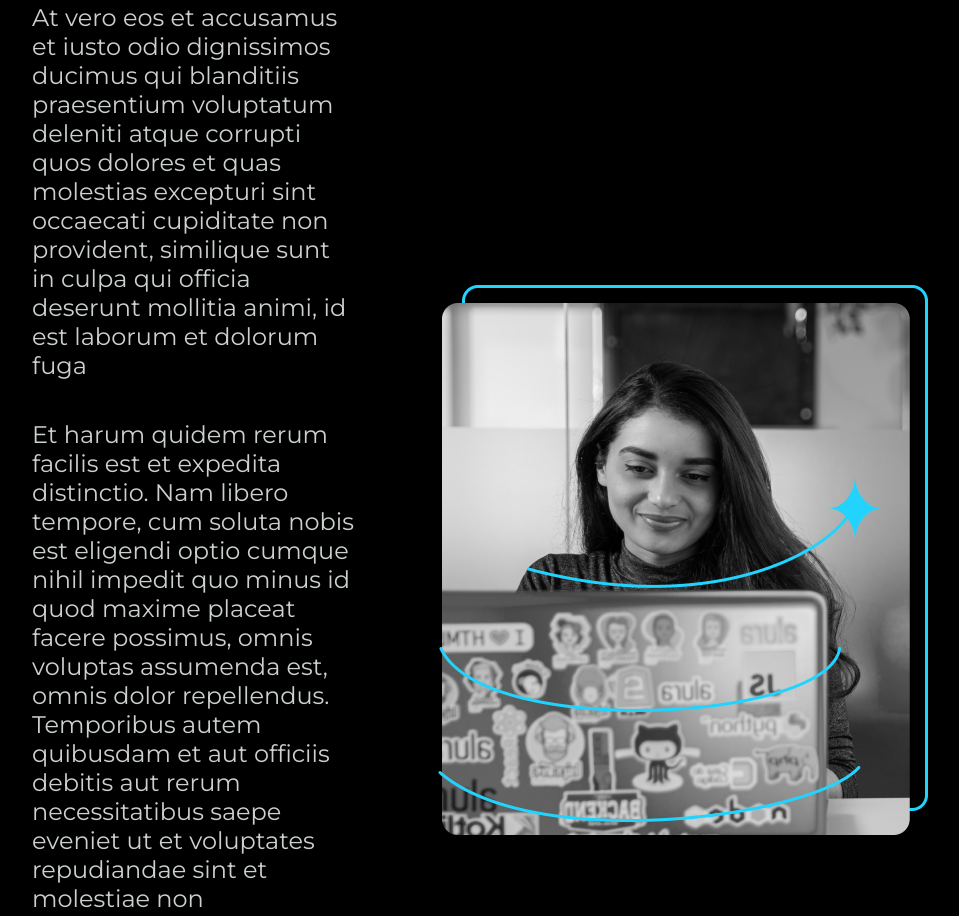
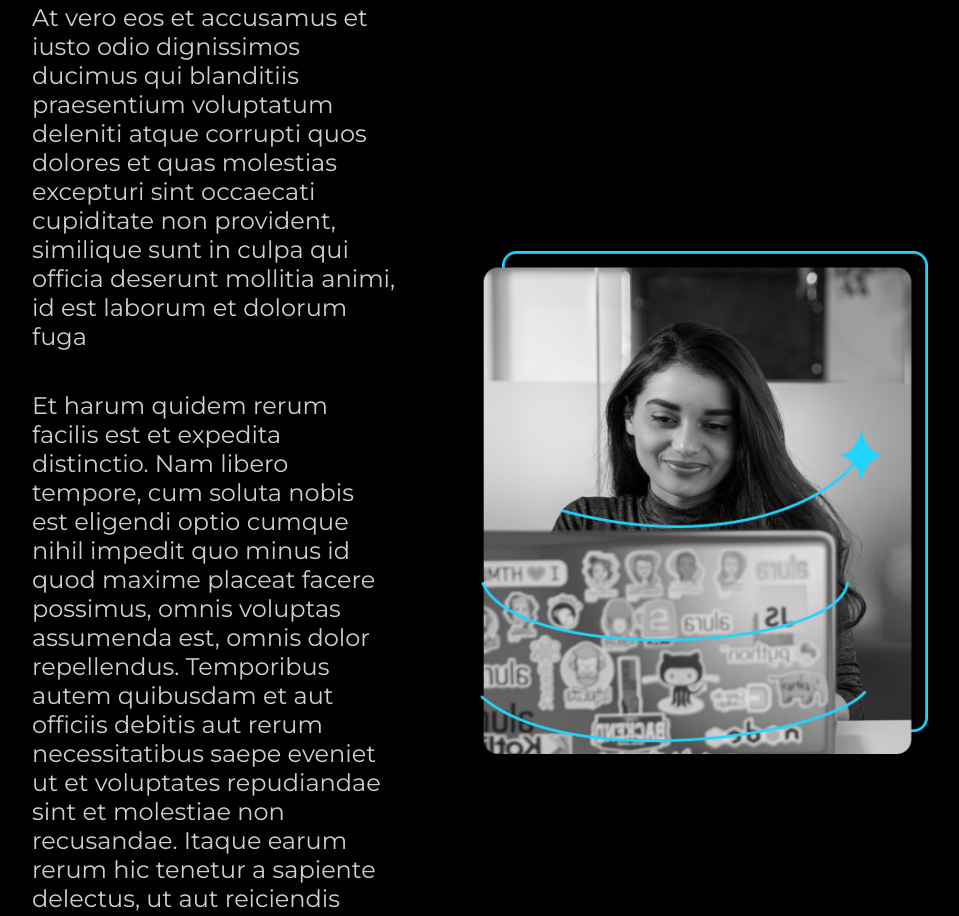
Before and after one commit to ejoao11/portifolio, a plain HTML site: page about.html in a window 1280 px wide. Shown: the part 259-1175 px from the top of the page, without its empty margins (160-1119 px from the left). Drawn offline with nearby package versions, Linux system fonts and the light colour scheme.

Commit message:
Update about.html
about: add class id tag img

```diff
--- a/about.html
+++ b/about.html
@@ -27,7 +27,8 @@
             </p>
 
         </section>
-        <img src="./assets/Imagem.png" alt="Pessoa desenvolvedora programando.">
+        <img class="apresentacao__imagem" src="./assets/Imagem.png" alt="Pessoa desenvolvedora programando.">
+
    </main>
 
     <footer class="rodape">
```
